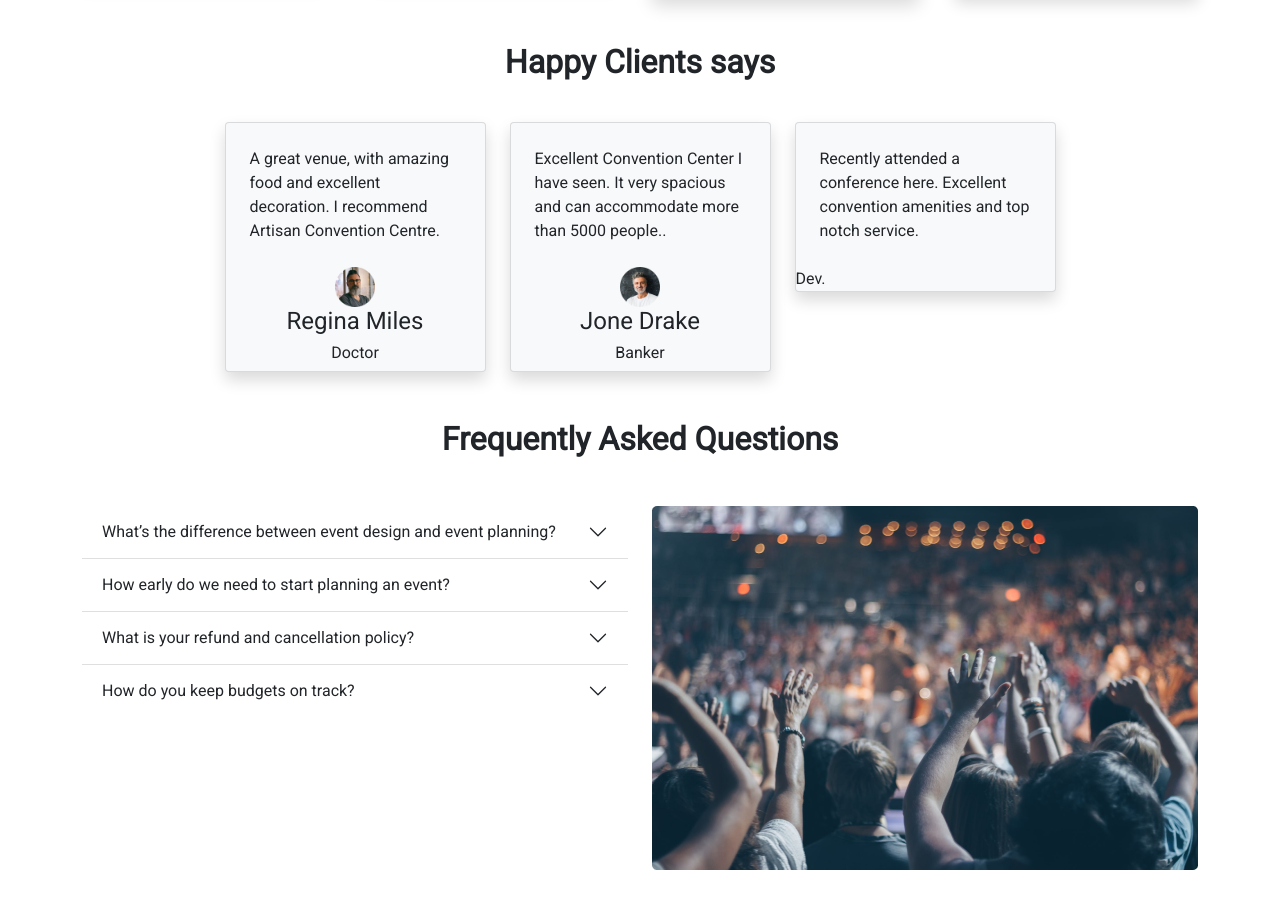
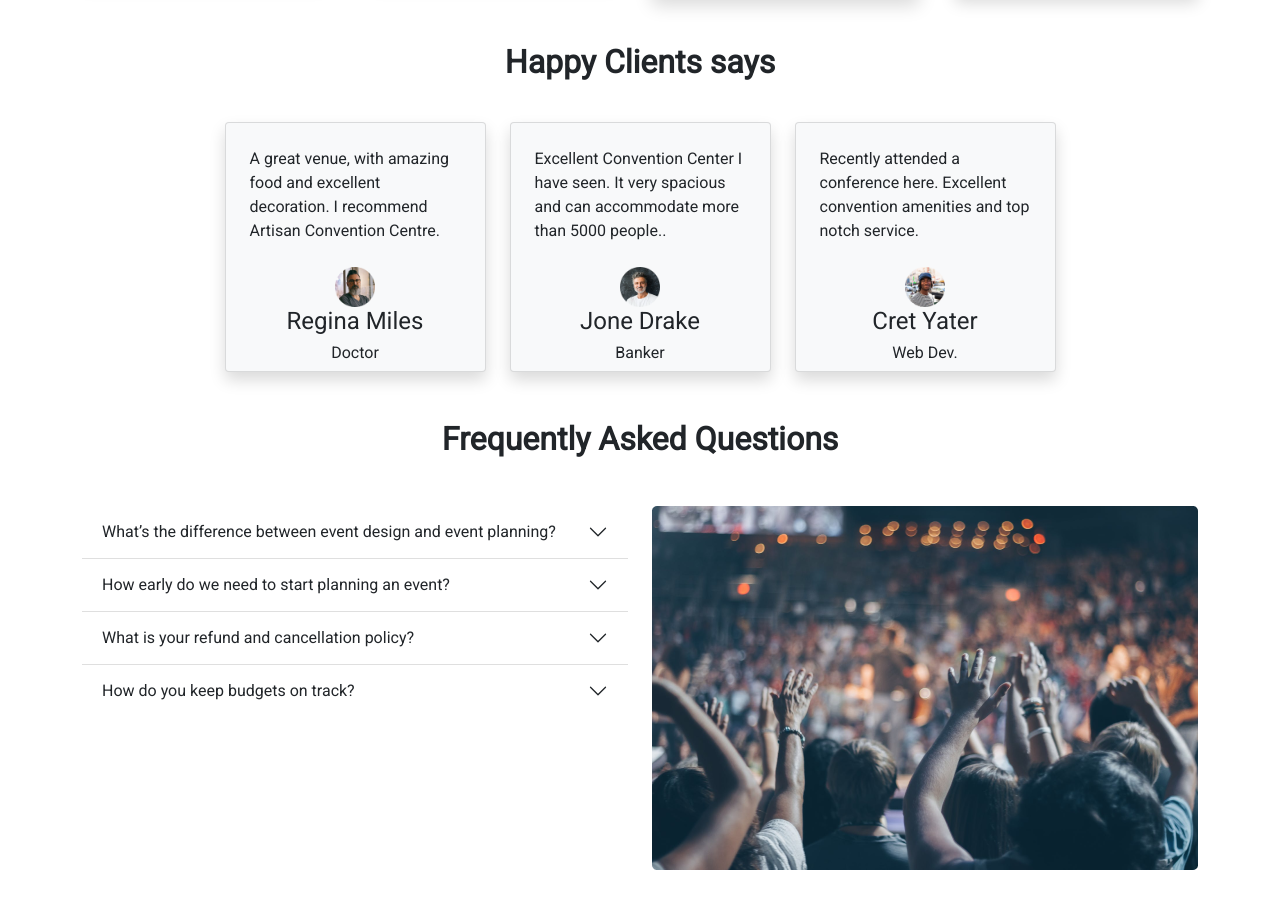
Before and after one commit to Asadsheblu/Artisan-convention-center, a plain HTML site: page index.html in a window 1280 px wide. Shown: the part 1694-2602 px from the top of the page. Drawn offline with Linux system fonts and the light colour scheme.

Commit message:
final-layout

```diff
--- a/index.html
+++ b/index.html
@@ -292,7 +292,10 @@
                       <p class="card-text p-2">Recently attended a conference here. Excellent convention amenities and top notch service.</p>
                     </div>
 
-                     Dev.</h6>
+                    <div class="text-center" >
+                    <img width="40" src="images/person 3.png" alt="">
+                    <h4>Cret Yater</h4>
+                    <h6>Web Dev.</h6>
                 </div>
                   </div>
             </div>
```
